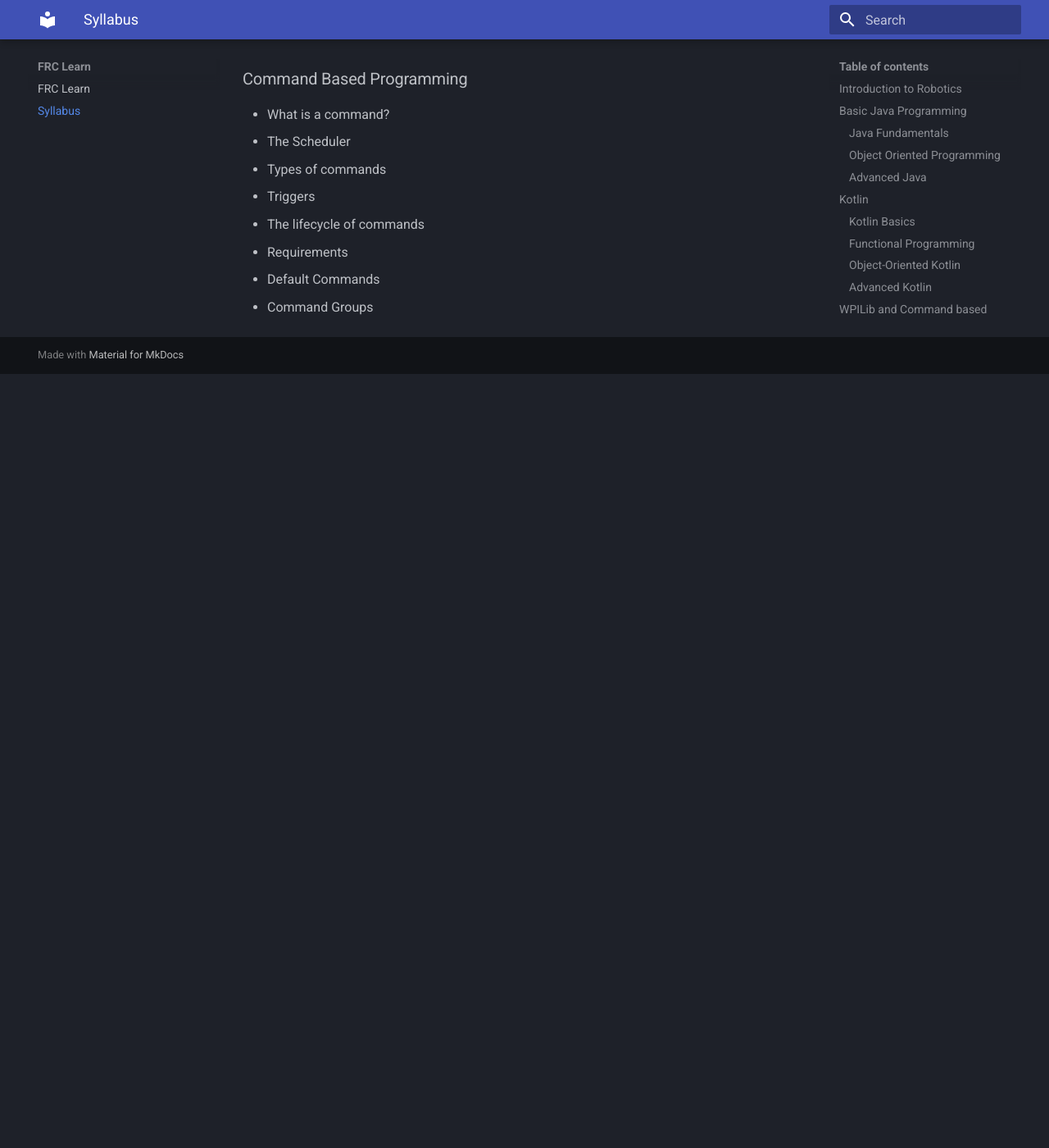
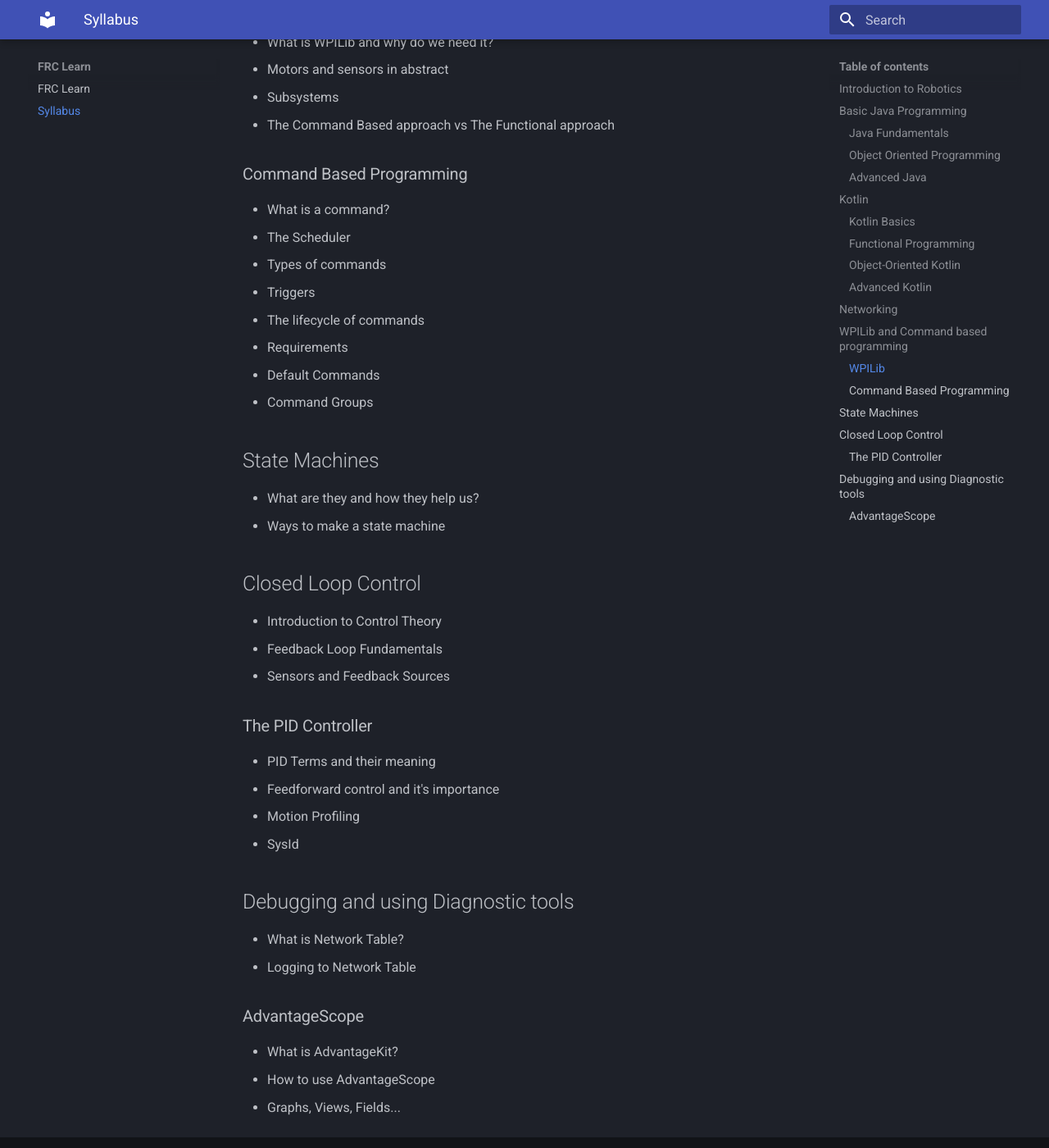
Before and after one commit to Galaxia5987/frc-learn, an MkDocs documentation site: the page built from docs/1-syllabus.md, in a window 1280 px wide and 1400 px high, scrolled down 1986 px. Shown: the whole window at 82% size. Built offline with MkDocs 1.6.1 and Material for MkDocs 9.7.7, drawn with Linux system fonts in a browser that asks for light colours; before the commit the page ends 2442 px from its top, so only the background shows below that; some of the changed text lies outside the part shown.

Commit message:
Add more advanced concepts

```diff
--- a/docs/1-syllabus.md
+++ b/docs/1-syllabus.md
@@ -45,6 +45,9 @@
 ### Advanced Kotlin
 * Scope Functions
 
+## Networking
+* Basic Network Understanding
+
 ## WPILib and Command based programming
 ### WPILib
 * What is WPILib and why do we need it?
@@ -61,3 +64,26 @@
 * Requirements
 * Default Commands
 * Command Groups
+
+## State Machines
+* What are they and how they help us?
+* Ways to make a state machine
+
+## Closed Loop Control
+* Introduction to Control Theory
+* Feedback Loop Fundamentals
+* Sensors and Feedback Sources
+
+### The PID Controller
+* PID Terms and their meaning
+* Feedforward control and it's importance
+* Motion Profiling
+* SysId
+
+## Debugging and using Diagnostic tools
+* What is Network Table?
+* Logging to Network Table
+### AdvantageScope
+* What is AdvantageKit?
+* How to use AdvantageScope
+* Graphs, Views, Fields...
```
